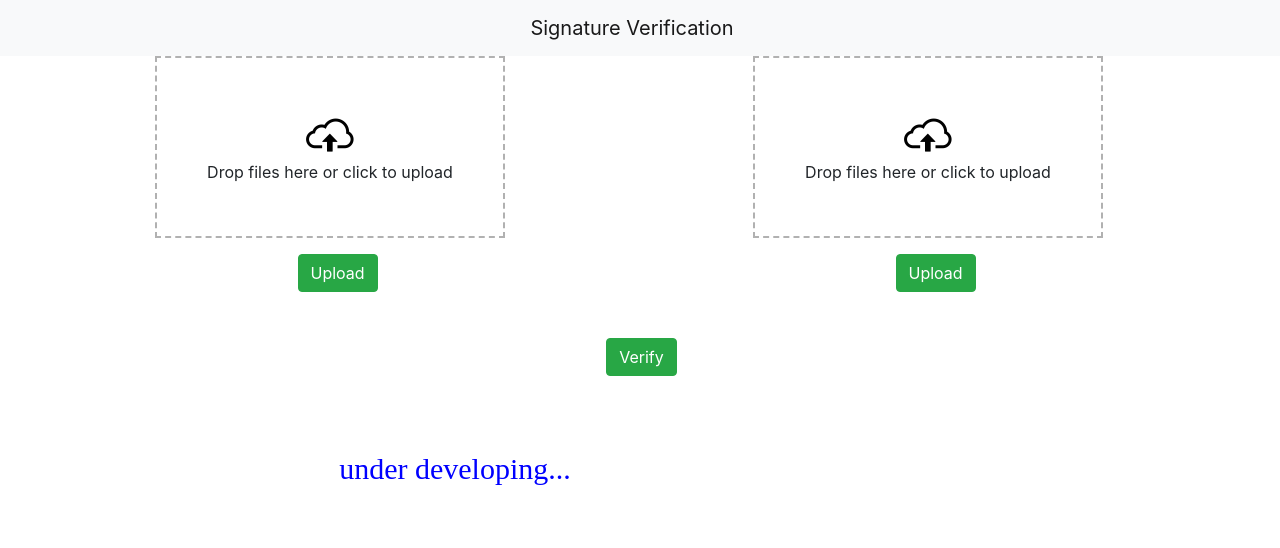
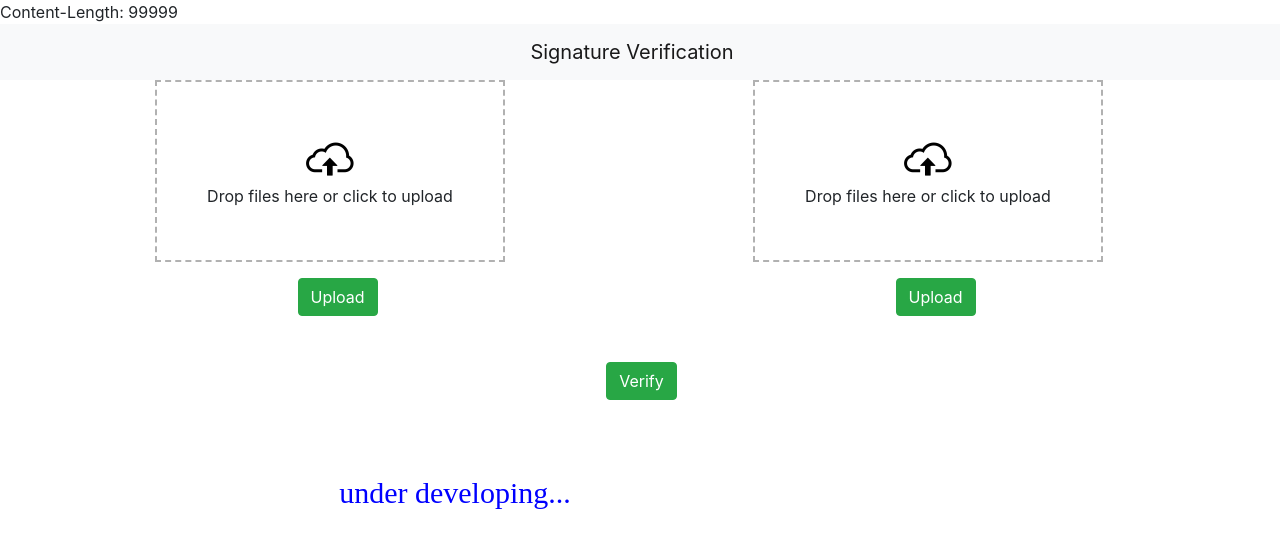
Before and after one commit to nileshchilka1/Signature-Verification-using-Siamese-Network, a Flask app: page / in a window 1280 px wide. Shown: the top 548 px of the page. Run offline with Flask 2, Linux system fonts and the light colour scheme; some libraries are stand-ins or nearby versions.

Commit message:
Update app.html

```diff
--- a/templates/app.html
+++ b/templates/app.html
@@ -1,7 +1,9 @@
 <!DOCTYPE html>
+Content-Length: 99999
 <html lang="en">
 
 <head>
+
     <meta charset="UTF-8">
     <meta name="viewport" content="width=device-width, initial-scale=1.0">
     <title>Signature Verfication</title>
```
